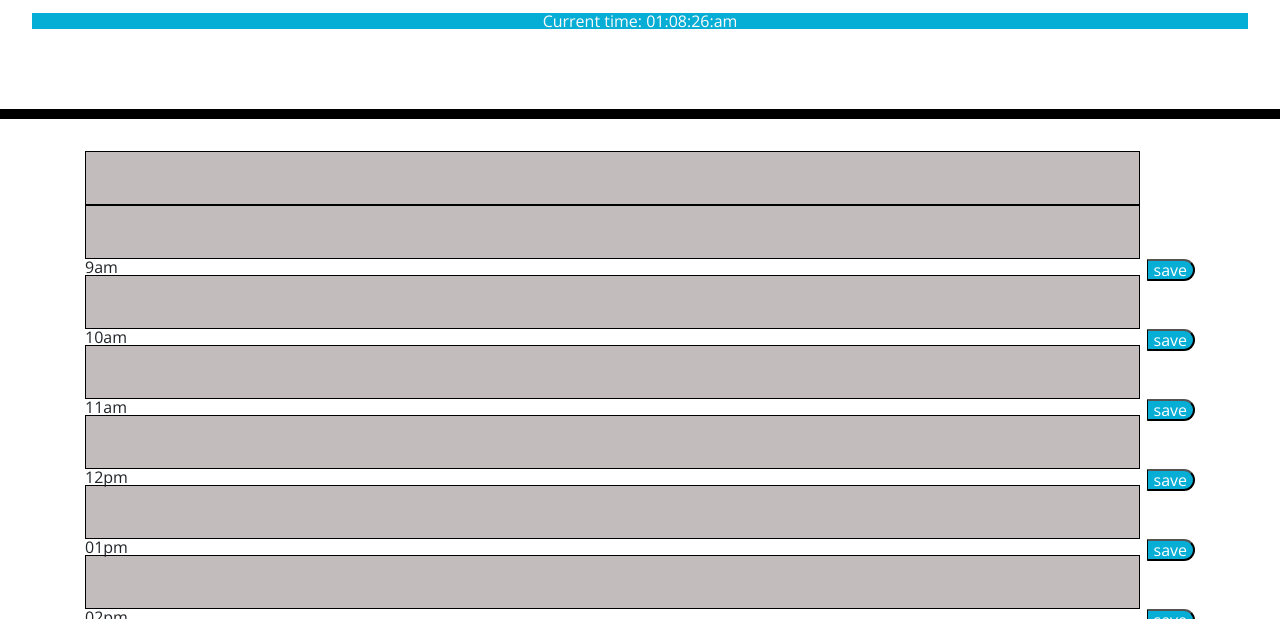
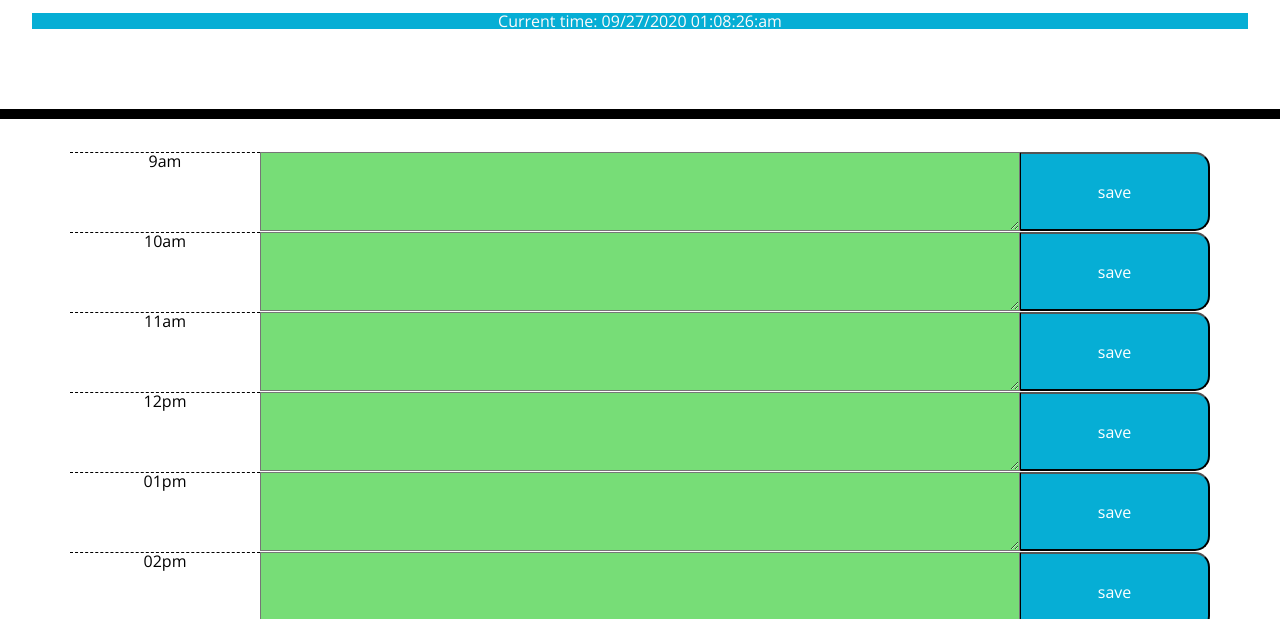
Before and after one commit to ckomodo/day-planner-app, a plain HTML site: page index.html in a window 1280 px wide. Shown: the part 181-800 px from the top of the page. Drawn offline with nearby package versions, Linux system fonts and the light colour scheme.

Commit message:
program updated to store hours, tasks, change colors accordingly

```diff
--- a/index.html
+++ b/index.html
@@ -1,23 +1,14 @@
 <!DOCTYPE html>
 <html lang="en">
+
 <head>
   <meta charset="UTF-8" />
   <meta name="viewport" content="width=device-width, initial-scale=1.0" />
   <meta http-equiv="X-UA-Compatible" content="ie=edge" />
-    <link
-      rel="stylesheet"
-      href="https://stackpath.bootstrapcdn.com/bootstrap/4.3.1/css/bootstrap.min.css"
-    />
-    <link
-      rel="stylesheet"
-      href="https://use.fontawesome.com/releases/v5.8.1/css/all.css"
-      integrity="sha384-50oBUHEmvpQ+1lW4y57PTFmhCaXp0ML5d60M1M7uH2+nqUivzIebhndOJK28anvf"
-      crossorigin="anonymous"
-    />
-    <link
-      href="https://fonts.googleapis.com/css?family=Open+Sans&display=swap"
-      rel="stylesheet"
-    />
+  <link rel="stylesheet" href="https://stackpath.bootstrapcdn.com/bootstrap/4.3.1/css/bootstrap.min.css" />
+  <link rel="stylesheet" href="https://use.fontawesome.com/releases/v5.8.1/css/all.css"
+    integrity="sha384-50oBUHEmvpQ+1lW4y57PTFmhCaXp0ML5d60M1M7uH2+nqUivzIebhndOJK28anvf" crossorigin="anonymous" />
+  <link href="https://fonts.googleapis.com/css?family=Open+Sans&display=swap" rel="stylesheet" />
   <link rel="stylesheet" href="style.css" />
   <title>Work Day Scheduler</title>
 </head>
@@ -26,45 +17,16 @@
   <header class="jumbotron">
     <h1 class="display-3">Work Day Scheduler</h1>
     <p class="lead">A simple calendar app for scheduling your work day</p>
-      <p id="clock"><span>10:55 PM </span></p>
-      <p id="currentDay" class="lead"></p>
+    <p id="clock"></p>
   </header>
 
   <div class="container">
-      <textarea class = "textAreaStyle"></textarea>
-      <!-- Timeblocks go here -->
-<!--
-      <div class="row time-block">
-        <div class="col-md-2 hour">
-            9 am
-        </div>
-        <textarea  class="col-md-8 past">
-
-        </textarea>
-        <button class="col-md-2 saveBtn">
-          Save
-        </button>
-      </div>
-
-
-      <div class="row time-block">
-        <div class="col-md-2 hour rowHour">
-            10 am
-        </div>
-        <textarea  class="col-md-8 past">
-
-        </textarea>
-        <button class="col-md-2 saveBtn">
-          Save
-        </button>
-      </div> -->
-
-
-
+    <!--Timeblocks go here-->
   </div>
 
   <script src="https://code.jquery.com/jquery-3.4.1.min.js"></script>
   <script src="https://cdnjs.cloudflare.com/ajax/libs/moment.js/2.24.0/moment.min.js"></script>
   <script src="./script.js"></script>
 </body>
+
 </html>
--- a/script.js
+++ b/script.js
@@ -1,41 +1,50 @@
 var myContainer = $(".container");
-var textAreaElement = $("<textarea>");
-var userText = $(".textAreaStyle");
-var btnElement = $("<button>");
+var currentHour = parseInt(moment().format("H"));
 
+function currentTime() {
+    var timeNow = document.querySelector("#clock");
+    var realTime = moment().format("MM/DD/YYYY hh:mm:ss:a");
+    timeNow.textContent = "Current time: " + realTime;
+}
 
+var bizTime = ["9am", "10am", "11am", "12pm", "01pm", "02pm", "03pm", "04pm", "05pm"];
 
+for (var i = 0; i < bizTime.length; i++) {
+    var task = localStorage.getItem(bizTime[i]);
+    var timeBlock = $("<div>");
+    var hour = $("<div>");
+    var description = $("<textarea>");
+    var saveBtn = $ ("<button>");
 
-            function currentTime (){
+    // timeBlock.attr("class", "row time-block");
+    timeBlock.addClass("row time-block");
+    hour.addClass("col-md-2 hour");
+    description.addClass("col-md-8 description");
+    saveBtn.addClass("col-md-2 saveBtn");
 
-                var timeNow = document.querySelector("#clock");
-                var realTime = moment().format("hh:mm:ss:a");
-                timeNow.textContent = "Current time: " + realTime;
-            }
+    hour.text(bizTime[i]);
+    description.val(task);
+    saveBtn.text("save");
 
-            setInterval(currentTime, 1000);
-            currentTime();
+    myContainer.append(timeBlock);
+    timeBlock.append(hour);
+    timeBlock.append(description);
+    timeBlock.append(saveBtn);
 
+    if (i + 9 < currentHour) {
+        description.addClass("past");
+    } else if (currentHour === i + 9) {
+        description.addClass("present");
+    } else if (i + 9 > currentHour) {
+        description.addClass("future");
+    }
+}
 
+myContainer.on("click", ".saveBtn", function (event) {
+    var task = $(this).siblings(".description").val()
+    var hour = $(this).siblings(".hour").text();
+    localStorage.setItem(hour, task);
+})
 
-            var bizTime = ["9am", "10am", "11am", "12pm", "01pm", "02pm", "03pm", "04pm", "05pm"];
-
-            for(i=0; i<bizTime.length; i++){
-
-                var textAreaElement = $("<textarea>");
-                var btnElement = $("<button>");
-
-                textAreaElement.attr("class", "textAreaStyle", "row");
-                myContainer.append(textAreaElement, btnElement);
-                myContainer.append(bizTime[i])
-
-                btnElement.text("save");
-                btnElement.attr("class", "saveBtn");
-                myContainer.append(btnElement);
-            }
-
-
-            myContainer.on("click", btnElement, function (event){
-            var userTextArea = $(this).siblings("textarea");
-
-            })
+currentTime();
+setInterval(currentTime, 1000);
--- a/style.css
+++ b/style.css
@@ -28,6 +28,7 @@ body {
   color: snow;
 
 }
+
 .description{
   white-space: pre-wrap;
 }
```
Lines whose indentation alone changed are shown as unchanged.
